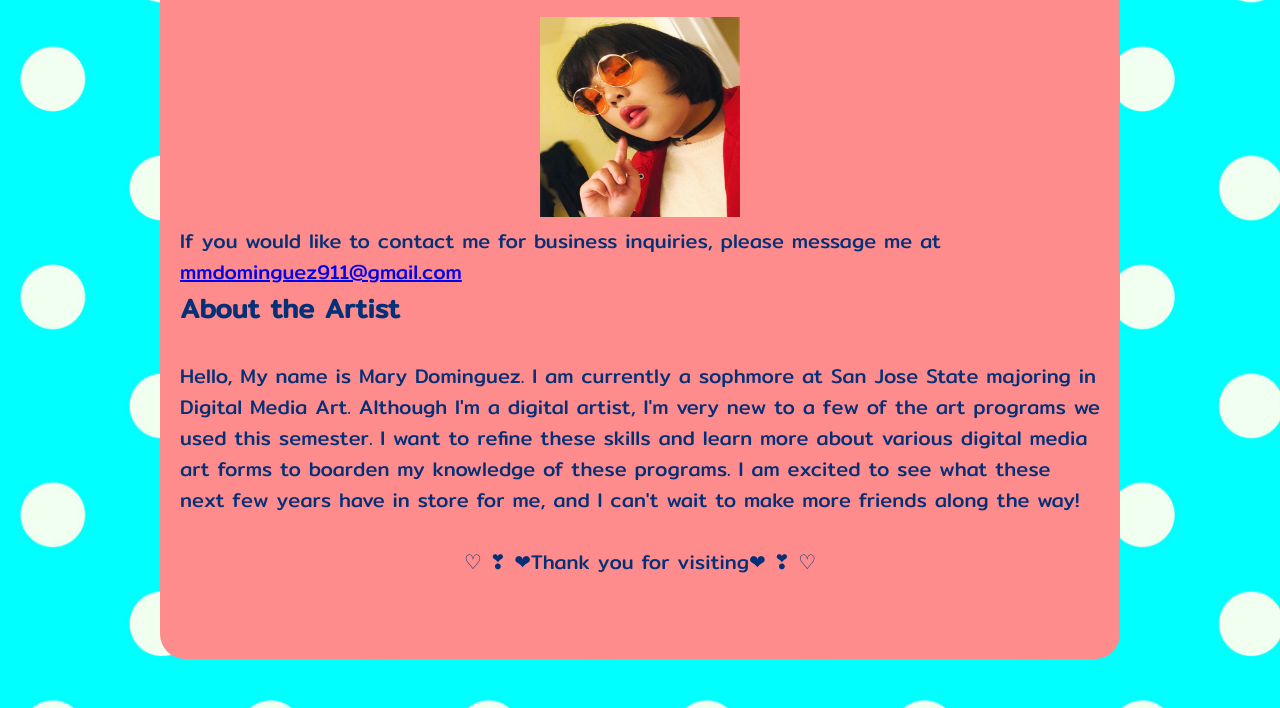
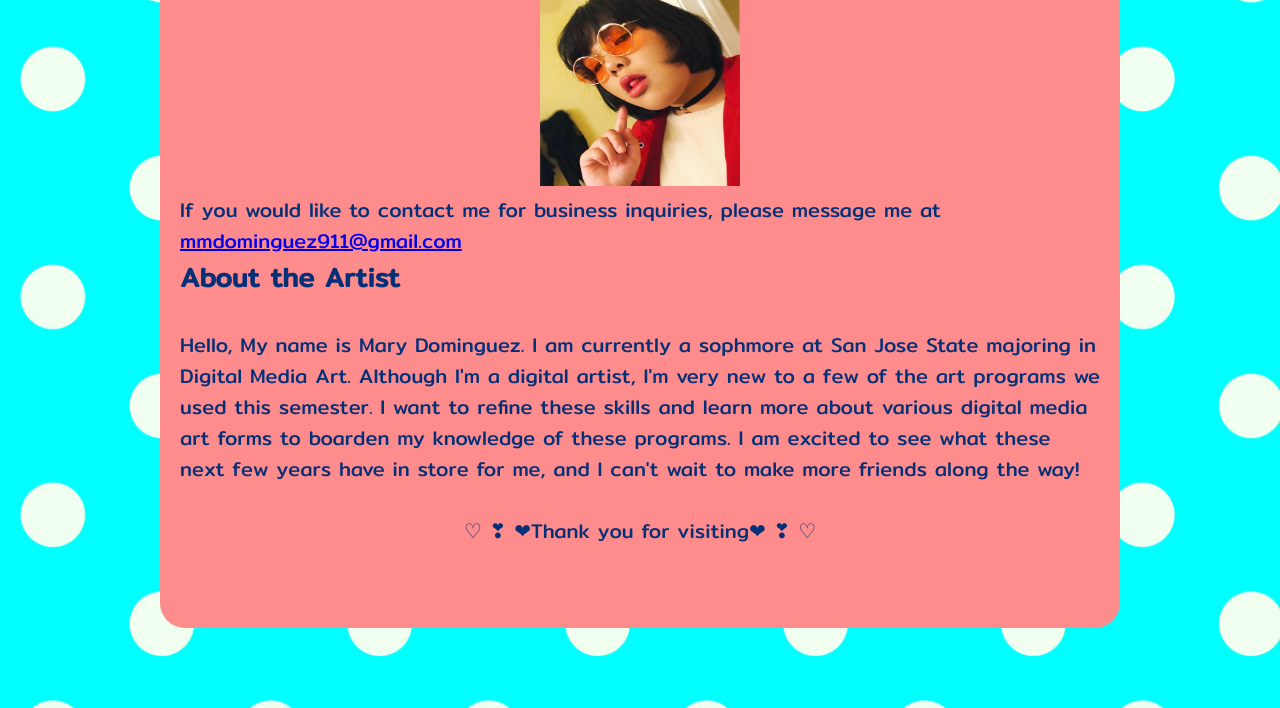
Before and after one commit to mmarydom/cyanide, a plain HTML site: page index.html in a window 1280 px wide. Shown: the part 332-1040 px from the top of the page. Drawn offline with Linux system fonts and the light colour scheme.

Commit message:
haha
hahaaaaa

```diff
--- a/css/style.css
+++ b/css/style.css
@@ -9,7 +9,7 @@ body {
   background-color: #ffedf8;
   background-image: url('https://raw.githubusercontent.com/mmarydom/cyanide/master/images/wallpaper.jpg');
   background-size: cover;
-  background-repeat: no-repeat;
+  background-repeat: repeat;
 
   height: 100vh;
   padding:0;
--- a/index.html
+++ b/index.html
@@ -11,8 +11,6 @@
   <div class="main">
     <a href="index.html"><img src="images/practice.png" height="60px"></img></a>
   </div>
-  <div class="drip"></div><br>
-
 <h1><div class="navbar">
   <a href="index.html" class="buttons">Home</a>
   <a href="index0.html" class="buttons">GifcARds</a>
```
